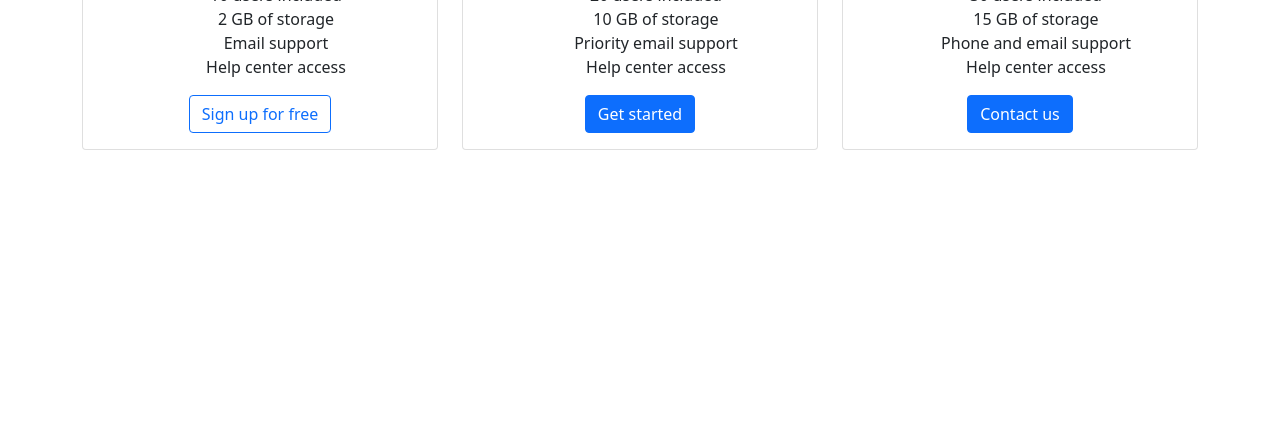
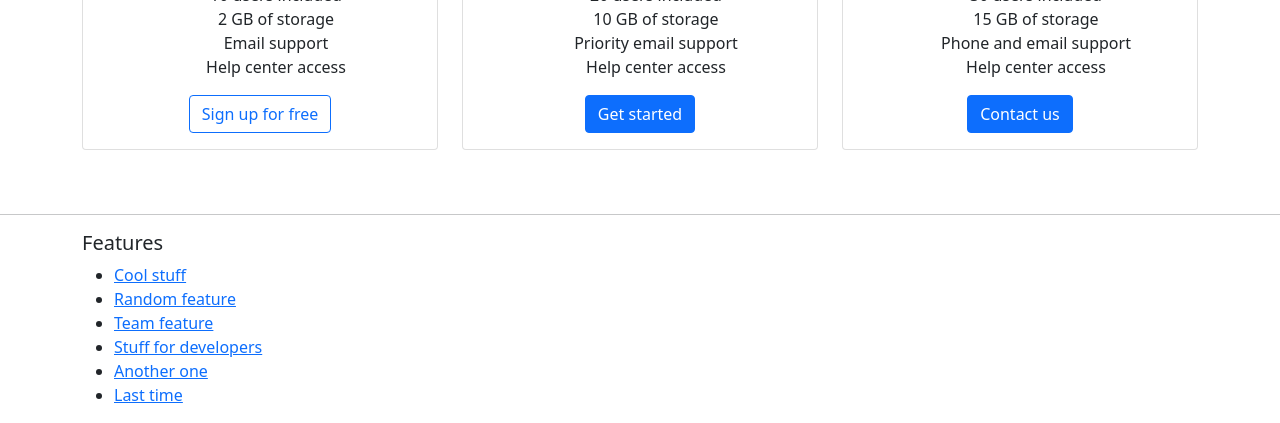
Before and after one commit to AnoukRImola/bootstrap-clon, a plain HTML site: page index.html in a window 1280 px wide. Shown: the part 534-957 px from the top of the page. Before the commit the page ends 800 px from the top, so only its background shows below. Drawn offline with nearby package versions, Linux system fonts and the light colour scheme.

Commit message:
update footer

```diff
--- a/index.html
+++ b/index.html
@@ -51,6 +51,7 @@
           </div>
         </div>
         <!--Segunda fila-->
+        <div class="card-deck mb-3 text-center pb-5">
         <div class="row">
           <!--Primer columna-->
           <div class="col-4">
@@ -103,9 +104,34 @@
               </div>
             </div>
           </div>
-
+        </div>
         </div>
       </div>
+      <hr>
     </main>
+    <footer class="container">
+      <div class="col">
+
+      </div>
+      <div class="col">
+        <h5>Features</h5>
+        <ul>
+          <li><a href="">Cool stuff</a></li>
+          <li><a href="">Random feature</a></li>
+          <li><a href="">Team feature</a></li>
+          <li><a href="">Stuff for developers</a></li>
+          <li><a href="">Another one</a></li>
+          <li><a href="">Last time</a></li>
+        </ul>
+
+      </div>
+      <div class="col">
+
+      </div>
+      <div class="col">
+
+      </div>
+
+    </footer>
 </body>
 </html>
```
